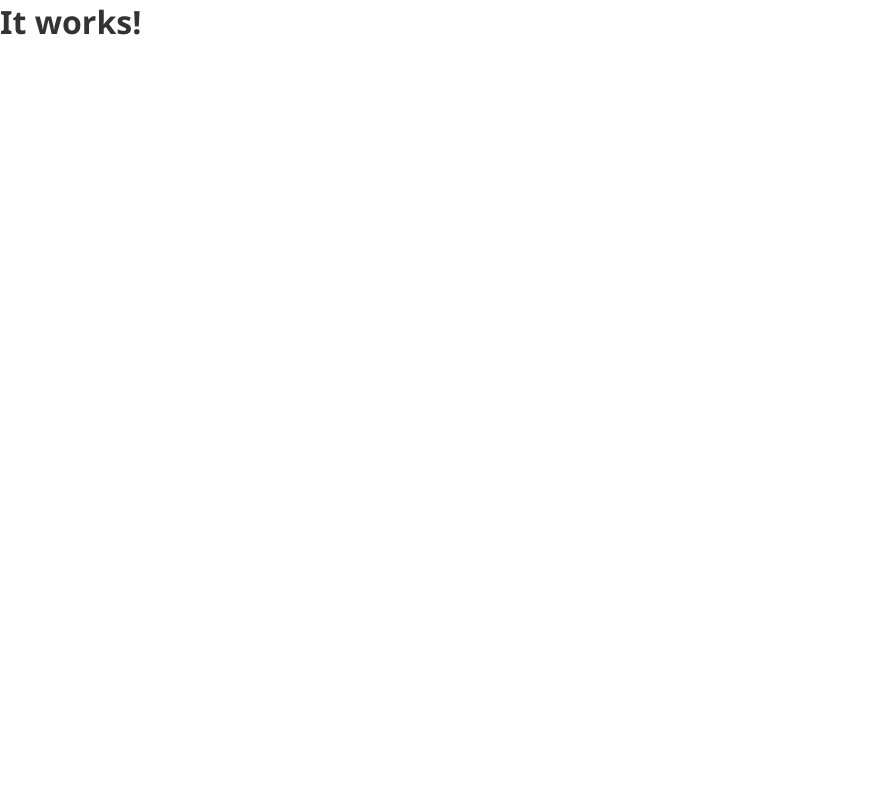
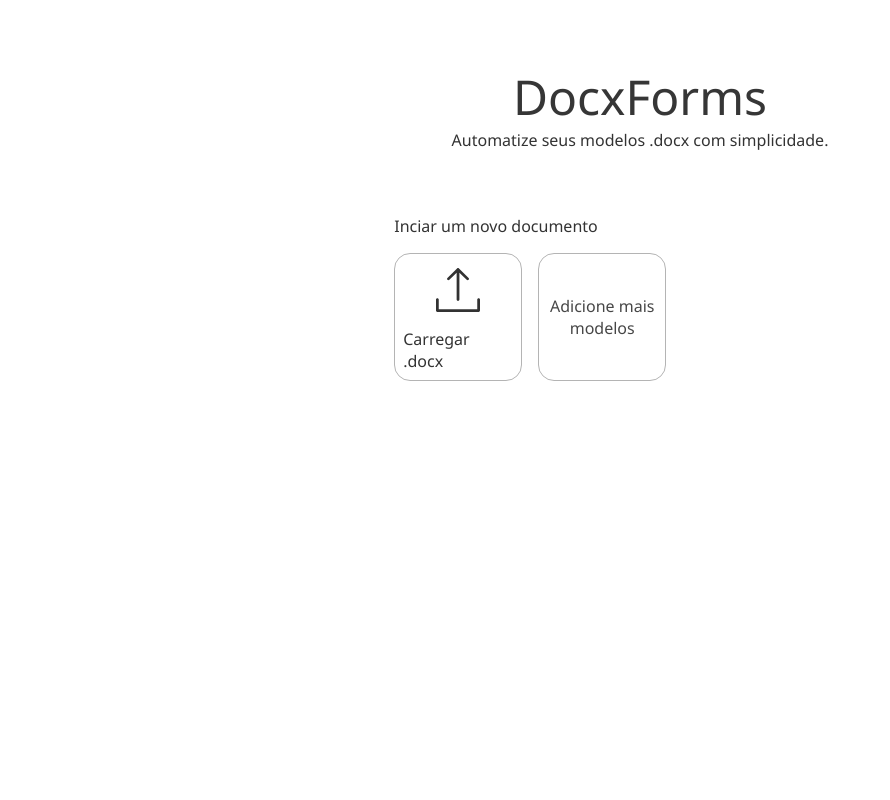
Before and after one commit to lucascost/docxforms, a Django app: page / in a window 1280 px wide. Before the commit the part shown is almost empty. Shown: the whole page, without its empty margins (0-890 px from the left). Run offline with Django 5.2, Linux system fonts and the light colour scheme.

Commit message:
adiciona upload de arquivo .docx via formulario

```diff
--- a/docxforms/core/views.py
+++ b/docxforms/core/views.py
@@ -1,4 +1,10 @@
 from django.shortcuts import render
+from docxtpl import DocxTemplate
 
 def inicio(request):
+    if request.method == 'POST':
+        doc = DocxTemplate(request.FILES['docx_file'])
+        print("arquivo recebido")
+
+
     return render(request, 'index.html')
--- a/docxforms/docxforms/settings.py
+++ b/docxforms/docxforms/settings.py
@@ -25,7 +25,7 @@ BASE_DIR = Path(__file__).resolve().parent.parent
 SECRET_KEY = config('SECRET_KEY')
 
 # SECURITY WARNING: don't run with debug turned on in production!
-DEBUG = config('DEBUG', default=False, cast=bool)
+DEBUG = config('DEBUG', default=True, cast=bool)
 
 ALLOWED_HOSTS = []
 
--- a/docxforms/static/css/styles.css
+++ b/docxforms/static/css/styles.css
@@ -15,5 +15,56 @@
     font-family: var(--font-family);
     background-color: var(--background-color);
     color: var(--primary-color);
-      overflow: hidden;
+
 }
+
+header{
+    width: 100%;
+    text-align: center;
+    padding-top: 4rem;
+    padding-bottom: 4rem;
+}
+
+.flex-col{
+    display: flex;
+    flex-direction: column;
+    justify-content: center;
+    align-items: center;
+}
+
+main{
+    padding-left: 2rem;
+    padding-right: 2rem;
+}
+
+.section-new-doc{
+    display: flex;
+    flex-wrap: wrap;
+    gap: 1rem;
+}
+
+.btn-card{
+    width: 8rem;
+    height: 8rem;
+    border: 1px #b4b4b4 solid;
+    border-radius: 1rem;
+    transition: transform 0.1s ease, background-color 0.11s;
+}
+
+
+.btn-card:active {
+    transform: scale(0.99); /* efeito de "apertado" */
+    background-color: #e4e4e4; /* muda a cor no clique */
+}
+
+.btn-card:hover{
+    cursor: pointer;
+}
+
+.btn-card img{
+    opacity: 0.8;
+    flex-grow: 1;
+    object-fit: contain;
+    object-position: bottom;
+    padding-bottom: 0.5rem;
+}
--- a/docxforms/templates/index.html
+++ b/docxforms/templates/index.html
@@ -1,14 +1,53 @@
 {% load static %}
 
 <!DOCTYPE html>
-<html lang="pt-br">
+<html lang="pt-brpip install django">
 <head>
     <meta charset="UTF-8">
     <meta name="viewport" content="width=device-width, initial-scale=1.0">
     <link rel="stylesheet" href="{% static 'css/styles.css' %}">
-    <title>Document</title>
+    <title>DocxForms</title>
 </head>
 <body>
-    <h1>It works!</h1>
+    <header>
+        <div class="logo">
+            <span style="font-size: 3rem; color: rgb(54, 54, 54);">DocxForms</span>
+        </div>
+        <span style="font-size: 1rem;">Automatize seus modelos .docx com simplicidade.</span>
+    </header>
+    <main class="flex-col">
+        <section class="section-new-doc">
+            <span style="width: 100%; font-weight: 500;">Inciar um novo documento</span>
+            <div class="upload">
+                <form method="post" enctype="multipart/form-data" id="docxForm">
+                    {% csrf_token %}
+                    <div class="btn-card flex-col" id="uploadBtn">
+                        <img src="{% static 'upload-svgrepo-com.svg' %}" alt="" width="35%" height="35%">
+                        <span style="padding: 0.5rem;">Carregar .docx</span>
+                    </div>
+                    <input type="file" name="docx_file" id="fileInput" accept=".docx" style="display: none;">
+                </form>
+            </div>
+            <div class="btn-card flex-col" id="text-info">
+                <span style="padding: 0.5rem; opacity: 0.9; text-align: center;">Adicione mais modelos</span>
+            </div>
+        </section>
+
+    </main>
+
+    <script>
+        const fileInput = document.getElementById('fileInput');
+        const fileInputLabel = document.getElementById('fileInputLabel');
+        const uploadBtn = document.getElementById('uploadBtn');
+
+        uploadBtn.addEventListener('click', () => {
+            fileInput.click();
+        });
+
+        fileInput.addEventListener('change', () => {
+            document.forms['docxForm'].submit();
+            alert('Arquivo selecionado: '+fileInput.files[0].name);
+        });
+    </script>
 </body>
 </html>
```
Also changed, not shown: docxforms/static/upload-svgrepo-com.svg (added). Lines whose indentation alone changed are shown as unchanged.
